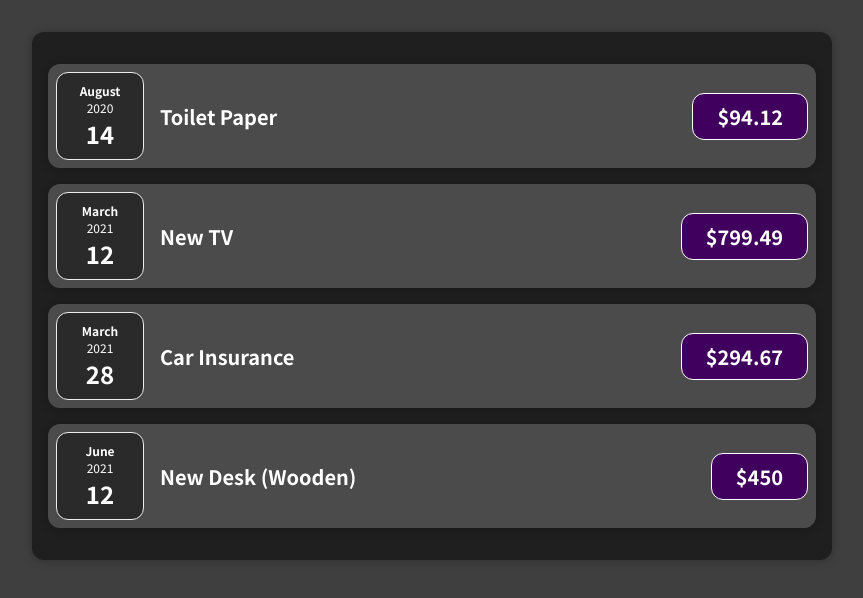
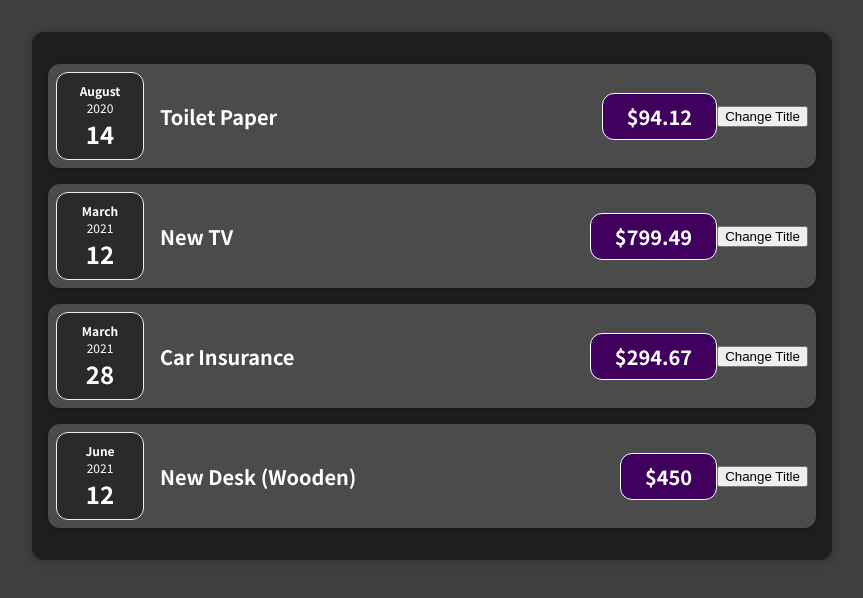
Before and after one commit to amycandoit/React_study, a React (Create React App) app: page / in a window 1280 px wide. Shown: the top 598 px of the page, without its empty margins (208-1071 px from the left). Built offline with nearby package versions, Linux system fonts and the light colour scheme.

Commit message:
Basic Event Handler, useState

```diff
--- a/src/App.js
+++ b/src/App.js
@@ -22,9 +22,9 @@ const App = ()  => {
             date: new Date(2021, 5, 12),
         },
     ];
-  return (
-      <Expenses item={expenses}/>
-  );
+    return (
+        <Expenses item={expenses}/>
+    );
 }
 
 export default App;
--- a/src/components/Expenses/ExpenseItem.js
+++ b/src/components/Expenses/ExpenseItem.js
@@ -1,15 +1,23 @@
 import ExpenseDate from './ExpenseDate';
 import './ExpenseItem.css';
 import Card from "../UI/Card";
+import {useState} from "react";
+
 
 function ExpenseItem(props) {
+    const [title, setTitle] = useState(props.title);
+
+    const onClickHandler = () =>{
+        setTitle('change');
+    }
     return (
         <Card className='expense-item'>
             <ExpenseDate date={props.date} />
             <div className='expense-item__description'>
-                <h2>{props.title}</h2>
+                <h2>{title}</h2>
                 <div className='expense-item__price'>${props.amount}</div>
             </div>
+            <button onClick={onClickHandler}>Change Title</button>
         </Card>
     );
 }
```
Also changed, not shown: package.json (+6 -6 lines), 1 other file (tests, documents, lock files or other folders).
